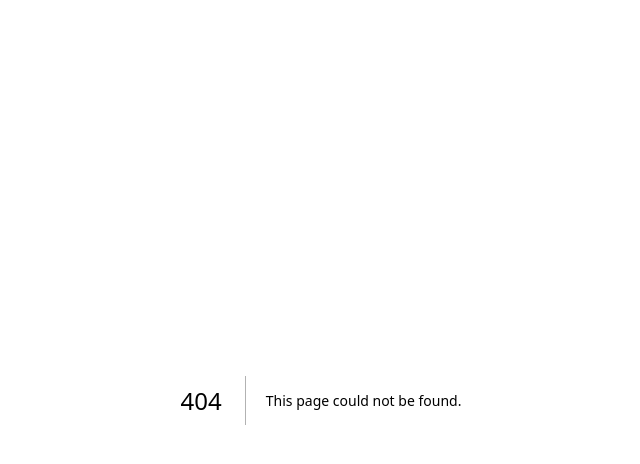
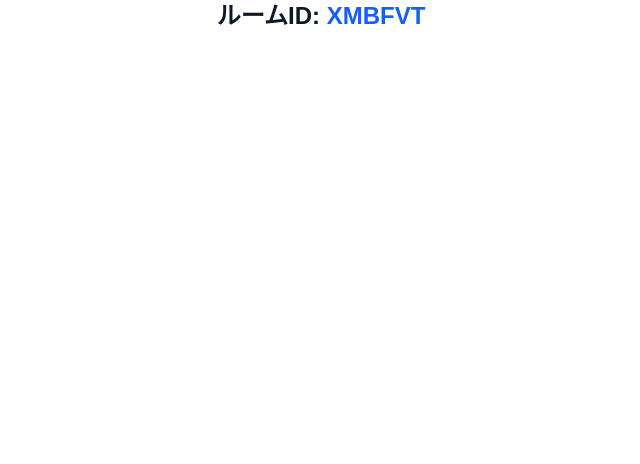
Before and after one commit to Johorin/pengin_party, a Next.js app in the folder frontend/my-app/: page /top/create_room in a window 1280 px wide. Before the commit this address had no page. Shown: the top 464 px of the page, without its empty margins (319-959 px from the left). Built offline with nearby package versions, Linux system fonts and the light colour scheme.

Commit message:
room作成画面

```diff
--- /dev/null
+++ b/frontend/my-app/app/top/create_room/page.tsx
@@ -0,0 +1,35 @@
+'use client'
+
+import { useState, useEffect } from 'react';
+
+const CreateRoom = () => {
+    const [roomUid, setRoomUid] = useState<string>('');
+
+    useEffect(() => {
+        // 6桁の英数字UIDを生成
+        const generateRoomUid = (): string => {
+            const chars = '0123456789ABCDEFGHIJKLMNOPQRSTUVWXYZ';
+            let uid = '';
+            for (let i = 0; i < 6; i++) {
+                uid += chars.charAt(Math.floor(Math.random() * chars.length));
+            }
+            return uid;
+        };
+
+        setRoomUid(generateRoomUid());
+    }, []);
+
+    return (
+        <div className="random-room-uid">
+            {roomUid && (
+                <div className="text-center">
+                    <p className="text-2xl font-bold text-gray-900 dark:text-white">
+                        ルームID: <span className="text-blue-600 dark:text-blue-400">{roomUid}</span>
+                    </p>
+                </div>
+            )}
+        </div>
+    );
+};
+
+export default CreateRoom;
```
